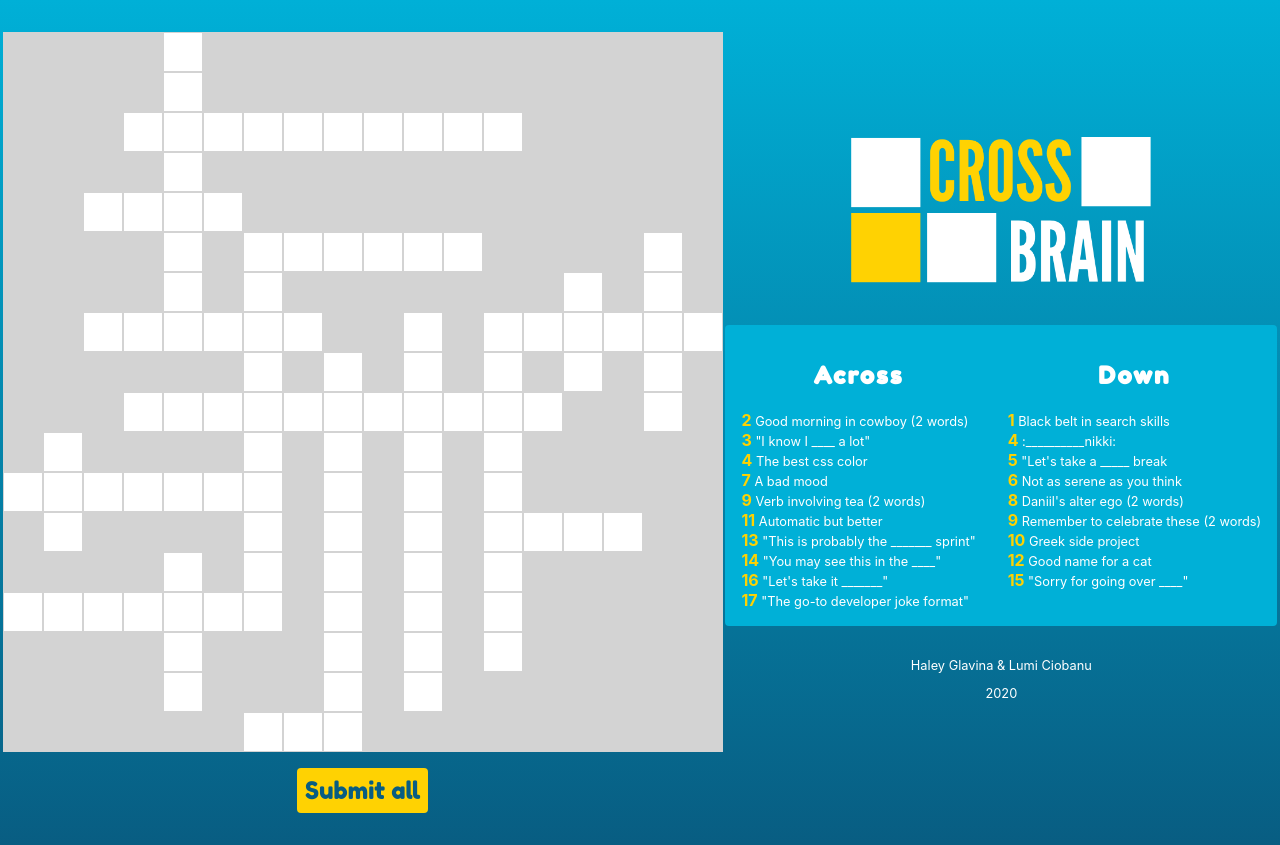
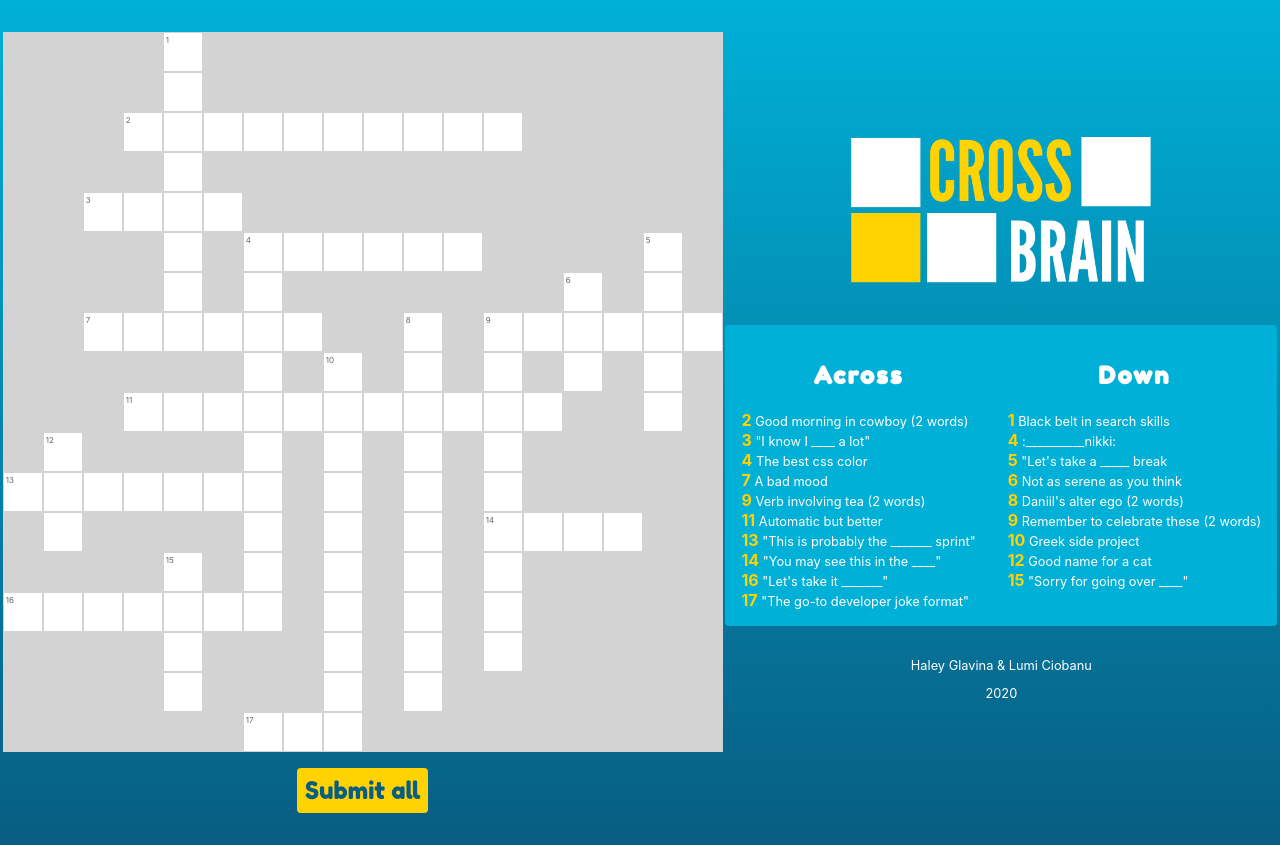
Before and after one commit to haleyglavina/crossword, a React (Create React App) app: page / in a window 1280 px wide. Built offline with nearby package versions, Linux system fonts and the light colour scheme.

Commit message:
Added little number labels to the crossword squares

```diff
--- a/src/App.js
+++ b/src/App.js
@@ -3,11 +3,15 @@ import Board from './components/Board/Board';
 import Hints from './components/Hints/Hints';
 import './App.css';
 
+const popUp = (errors) => {
+  console.log(errors);
+}
+
 function App() {
   return (
     <>
       <main>
-        <Board />
+        <Board popUp={popUp}/>
         <Hints />
       </main>
     </>
--- a/src/components/Board/Board.js
+++ b/src/components/Board/Board.js
@@ -169,8 +169,11 @@ class Board extends React.Component {
     gameState: 'PLAYING'
   }
 
+  //popUp = this.props.popUp;
+
   submitHandler(e) {
     e.preventDefault();
+    const errors = [];
     // compare all the cells to solution
     // if correct, change gameState and trigger a pop-up saying congrats
     // if incorrect, change gameState and trigger pop-up saying try again
@@ -187,6 +190,7 @@ class Board extends React.Component {
       && e.target.r7c4.value.toLowerCase() === 'u')
         console.log("GOOGLEFU is correct!");
     else {
+      errors.push("1 down");
       console.log("1 down is wrong...");
     }
 
@@ -202,6 +206,7 @@ class Board extends React.Component {
       && e.target.r2c12.value.toLowerCase() === 'y')
         console.log("HOWDYDOODY is correct!");
     else {
+      errors.push("2 across");
       console.log("2 across is wrong...");
     }
 
@@ -211,6 +216,7 @@ class Board extends React.Component {
       && e.target.r4c5.value.toLowerCase() === 'k')
         console.log("TALK is correct!");
     else {
+      errors.push("3 across");
       console.log("3 across is wrong...");
     }
 
@@ -222,6 +228,7 @@ class Board extends React.Component {
       && e.target.r5c11.value.toLowerCase() === 'n')
         console.log("SALMON is correct!");
     else {
+      errors.push("4 across");
       console.log("4 across is wrong...");
     }
 
@@ -237,6 +244,7 @@ class Board extends React.Component {
       && e.target.r14c6.value.toLowerCase() === 'e')
         console.log("SUPPORTIVE is correct!");
     else {
+      errors.push("4 down");
       console.log("4 down is wrong...");
     }
 
@@ -255,6 +263,7 @@ class Board extends React.Component {
       && e.target.r8c14.value.toLowerCase() === 'a')
         console.log("SPA is correct!");
     else {
+      errors.push("6 down");
       console.log("6 down is wrong...");
     }
 
@@ -266,6 +275,7 @@ class Board extends React.Component {
       && e.target.r7c7.value.toLowerCase() === 'y')
         console.log("GRUMPY is correct!");
     else {
+      errors.push("7 across");
       console.log("7 across is wrong...");
     }
 
@@ -281,6 +291,7 @@ class Board extends React.Component {
       && e.target.r16c10.value.toLowerCase() === 'l')
         console.log("EVIL DANIIL is correct!");
     else {
+      errors.push("8 down");
       console.log("8 down is wrong...");
     }
 
@@ -292,6 +303,7 @@ class Board extends React.Component {
       && e.target.r7c17.value.toLowerCase() === 'p')
         console.log("SIP SIP is correct!");
     else {
+      errors.push("9 across");
       console.log("9 across is wrong...");
     }
 
@@ -306,6 +318,7 @@ class Board extends React.Component {
       && e.target.r15c12.value.toLowerCase() === 's')
         console.log("SMALL WINS is correct!");
     else {
+      errors.push("9 down");
       console.log("9 down is wrong...");
     }
 
@@ -321,6 +334,7 @@ class Board extends React.Component {
       && e.target.r17c8.value.toLowerCase() === 'n')
         console.log("BACKGAMMON is correct!");
     else {
+      errors.push("10 down");
       console.log("10 down is wrong...");
     }
 
@@ -337,6 +351,7 @@ class Board extends React.Component {
       && e.target.r9c13.value.toLowerCase() === 'l')
         console.log("AUTOMAGICAL is correct!");
     else {
+      errors.push("11 across");
       console.log("11 across is wrong...");
     }
 
@@ -345,6 +360,7 @@ class Board extends React.Component {
       && e.target.r12c1.value.toLowerCase() === 't')
         console.log("CAT is correct!");
     else {
+      errors.push("12 down");
       console.log("12 down is wrong...");
     }
 
@@ -357,6 +373,7 @@ class Board extends React.Component {
       && e.target.r11c6.value.toLowerCase() === 't')
         console.log("HARDEST is correct!");
     else {
+      errors.push("13 across");
       console.log("13 across is wrong...");
     }
 
@@ -366,6 +383,7 @@ class Board extends React.Component {
       && e.target.r12c15.value.toLowerCase() === 'd')
         console.log("WILD is correct!");
     else {
+      errors.push("14 across");
       console.log("14 across is wrong...");
     }
 
@@ -375,6 +393,7 @@ class Board extends React.Component {
       && e.target.r16c4.value.toLowerCase() === 'e')
         console.log("TIME is correct!");
     else {
+      errors.push("15 down");
       console.log("15 down is wrong...");
     }
 
@@ -387,6 +406,7 @@ class Board extends React.Component {
       && e.target.r14c6.value.toLowerCase() === 'e')
         console.log("OFFLINE is correct!");
     else {
+      errors.push("14 across");
       console.log("14 across is wrong...");
     }
 
@@ -395,8 +415,12 @@ class Board extends React.Component {
       && e.target.r17c8.value.toLowerCase() === 'n')
         console.log("PUN is correct!");
     else {
+      errors.push("17 across");
       console.log("17 across is wrong...");
     }
+
+    // Send list of wrong answers to popUp function from App.js
+    //this.popUp(errors);
 
     return;
   }
--- a/src/components/Board/Board.scss
+++ b/src/components/Board/Board.scss
@@ -20,6 +20,7 @@
     &--input {
         text-align: center;
         font-size: 1.5rem;
+        position: relative;
     }
 }
 
@@ -40,7 +41,7 @@ form {
 
 
     &:hover {
-        opacity: 0.8;
+        background-color: white;
     }
 }
 
--- a/src/components/BoardRow/BoardRow.js
+++ b/src/components/BoardRow/BoardRow.js
@@ -1,5 +1,46 @@
 import React from 'react';
 import './BoardRow.scss';
+
+
+const cornerNumbers = (cell) => {
+  if (cell === 'r0c4')
+    return 1;
+  if (cell === 'r2c3')
+    return 2;
+  if (cell === 'r4c2')
+    return 3;
+  if (cell === 'r5c6')
+    return 4;
+  if (cell === 'r5c16')
+    return 5;
+  if (cell === 'r6c14')
+    return 6;
+  if (cell === 'r7c2')
+    return 7;
+  if (cell === 'r7c10')
+    return 8;
+  if (cell === 'r7c12')
+    return 9;
+  if (cell === 'r8c8')
+    return 10;
+  if (cell === 'r9c3')
+    return 11;
+  if (cell === 'r10c1')
+    return 12;
+  if (cell === 'r11c0')
+    return 13;
+  if (cell === 'r12c12')
+    return 14;
+  if (cell === 'r13c4')
+    return 15;
+  if (cell === 'r14c0')
+    return 16;
+  if (cell === 'r17c6')
+    return 17;
+
+  return false;
+}
+
 
 function BoardRow({row, col, inputCells}) {
 
@@ -8,10 +49,16 @@ function BoardRow({row, col, inputCells}) {
   let cellsInRow = [];
   for (let i=0; i<col; i++) {
     //cellsInRow.push(<input className={cellClasses()} name={`r${row}c${i}`} type="text"></input>)
-    if (inputCells[`r${row}c${i}`])
-      cellsInRow.push(<input className="cell cell--input" name={`r${row}c${i}`} type="text"></input>);
+    if (inputCells[`r${row}c${i}`]) {
+      cellsInRow.push(
+        <div className="input-cell__wrapper">
+          <span className="input-cell__number">{cornerNumbers(`r${row}c${i}`) || "" }</span>
+          <input className="cell cell--input" name={`r${row}c${i}`} type="text"></input>
+        </div>
+      );
+    }
     else
-    cellsInRow.push(<span className="cell cell--plain"></span>);
+      cellsInRow.push(<span className="cell cell--plain"></span>);
 
   }
 
--- a/src/components/BoardRow/BoardRow.scss
+++ b/src/components/BoardRow/BoardRow.scss
@@ -2,3 +2,19 @@
     display: flex;
     align-items: center;
 }
+
+.input-cell__wrapper {
+    position: relative;
+}
+
+.input-cell__number {
+    position: absolute;
+    top: 3px;
+    left: 3px;
+    font-size: 0.5rem;
+    width: inherit;
+    height: inherit;
+    color: #666;
+    z-index: 2;
+
+}
```
